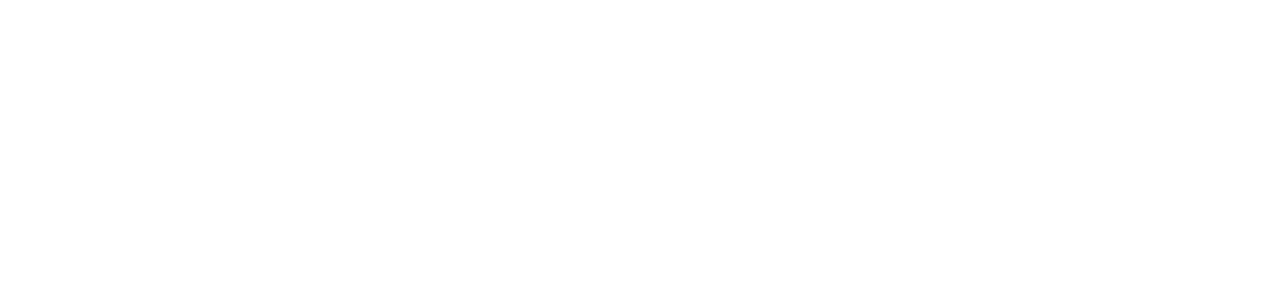
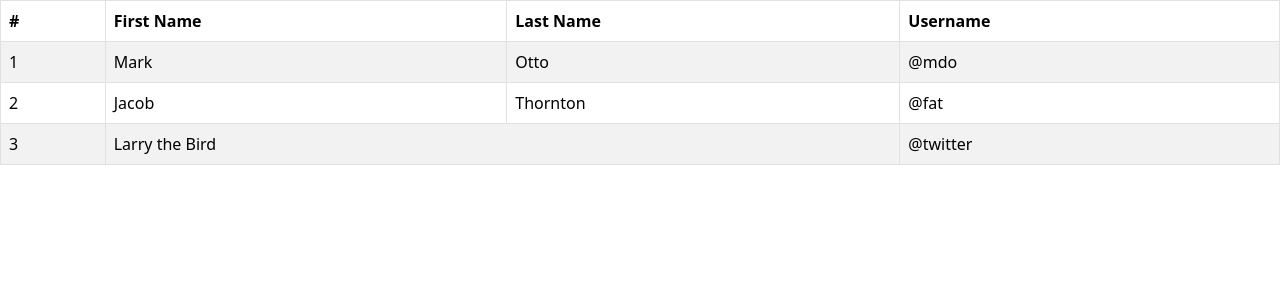
Before and after one commit to rusiruchapana/Student-Management-System-frontend-, a React (Create React App) app in the folder frontend/: page / in a window 1280 px wide. Shown: the top 300 px of the page. Built offline with nearby package versions, Linux system fonts and the light colour scheme.

Commit message:
create tailwind css form and bootsrap table to store details.

```diff
--- a/frontend/package.json
+++ b/frontend/package.json
@@ -6,7 +6,9 @@
     "@testing-library/jest-dom": "^5.17.0",
     "@testing-library/react": "^13.4.0",
     "@testing-library/user-event": "^13.5.0",
+    "bootstrap": "^5.3.3",
     "react": "^18.3.1",
+    "react-bootstrap": "^2.10.3",
     "react-dom": "^18.3.1",
     "react-scripts": "5.0.1",
     "web-vitals": "^2.1.4"
--- a/frontend/src/App.js
+++ b/frontend/src/App.js
@@ -1,10 +1,13 @@
 import logo from './logo.svg';
 import './App.css';
+import Form from './components/FormEntry';
+import Student from './components/Student';
 
 function App() {
   return (
     <>
-
+        {/* <Form /> */}
+        <Student />
     </>
   );
 }
--- /dev/null
+++ b/frontend/src/components/FormEntry.js
@@ -0,0 +1,49 @@
+function FormEntry(){
+    return(
+        <div class="flex justify-center items-center h-screen">
+            <div class="w-full max-w-xs ">
+                <form class="bg-white shadow-md rounded px-8 pt-6 pb-8 mb-4">
+                    <div class="mb-4">
+                        <label class="block text-gray-700 text-sm font-bold mb-2" for="username">
+                            FirstName
+                        </label>
+                        <input class="shadow appearance-none border rounded w-full py-2 px-3 text-gray-700 leading-tight focus:outline-none focus:shadow-outline" id="username" type="text" placeholder="Username" />
+                    </div>
+
+                    <div class="mb-4">
+                        <label class="block text-gray-700 text-sm font-bold mb-2" for="username">
+                            LastName
+                        </label>
+                        <input class="shadow appearance-none border rounded w-full py-2 px-3 text-gray-700 leading-tight focus:outline-none focus:shadow-outline" id="username" type="text" placeholder="Username" />
+                    </div>
+
+                    <div class="mb-4">
+                        <label class="block text-gray-700 text-sm font-bold mb-2" for="username">
+                            Email
+                        </label>
+                        <input class="shadow appearance-none border rounded w-full py-2 px-3 text-gray-700 leading-tight focus:outline-none focus:shadow-outline" id="username" type="text" placeholder="Username" />
+                    </div>
+
+
+
+                    <div class="flex items-center justify-between">
+                        <button class="bg-blue-500 hover:bg-blue-700 text-white font-bold py-2 px-4 rounded focus:outline-none focus:shadow-outline" type="button">
+                            Add
+                        </button>
+
+                        <button class="bg-blue-500 hover:bg-blue-700 text-white font-bold py-2 px-4 rounded focus:outline-none focus:shadow-outline" type="button">
+                            Update
+                        </button>
+                    </div>
+                </form>
+                <p class="text-center text-gray-500 text-xs">
+                    &copy;2020 Rusiru chapana. All rights reserved.
+                </p>
+            </div>
+        </div>
+
+    );
+
+}
+
+export default FormEntry;
--- /dev/null
+++ b/frontend/src/components/Student.js
@@ -0,0 +1,37 @@
+import Table from 'react-bootstrap/Table';
+
+function Student() {
+  return (
+    <Table striped bordered hover>
+      <thead>
+        <tr>
+          <th>#</th>
+          <th>First Name</th>
+          <th>Last Name</th>
+          <th>Username</th>
+        </tr>
+      </thead>
+      <tbody>
+        <tr>
+          <td>1</td>
+          <td>Mark</td>
+          <td>Otto</td>
+          <td>@mdo</td>
+        </tr>
+        <tr>
+          <td>2</td>
+          <td>Jacob</td>
+          <td>Thornton</td>
+          <td>@fat</td>
+        </tr>
+        <tr>
+          <td>3</td>
+          <td colSpan={2}>Larry the Bird</td>
+          <td>@twitter</td>
+        </tr>
+      </tbody>
+    </Table>
+  );
+}
+
+export default Student;
--- a/frontend/src/index.js
+++ b/frontend/src/index.js
@@ -3,6 +3,7 @@
 import './index.css';
 import App from './App';
 import reportWebVitals from './reportWebVitals';
+import 'bootstrap/dist/css/bootstrap.min.css';
 
 const root = ReactDOM.createRoot(document.getElementById('root'));
 root.render(
```
Also changed, not shown: frontend/src/components/Form.js (deleted), frontend/tailwind.config.js (line endings or trailing spaces), 1 other file (tests, documents, lock files or other folders).
